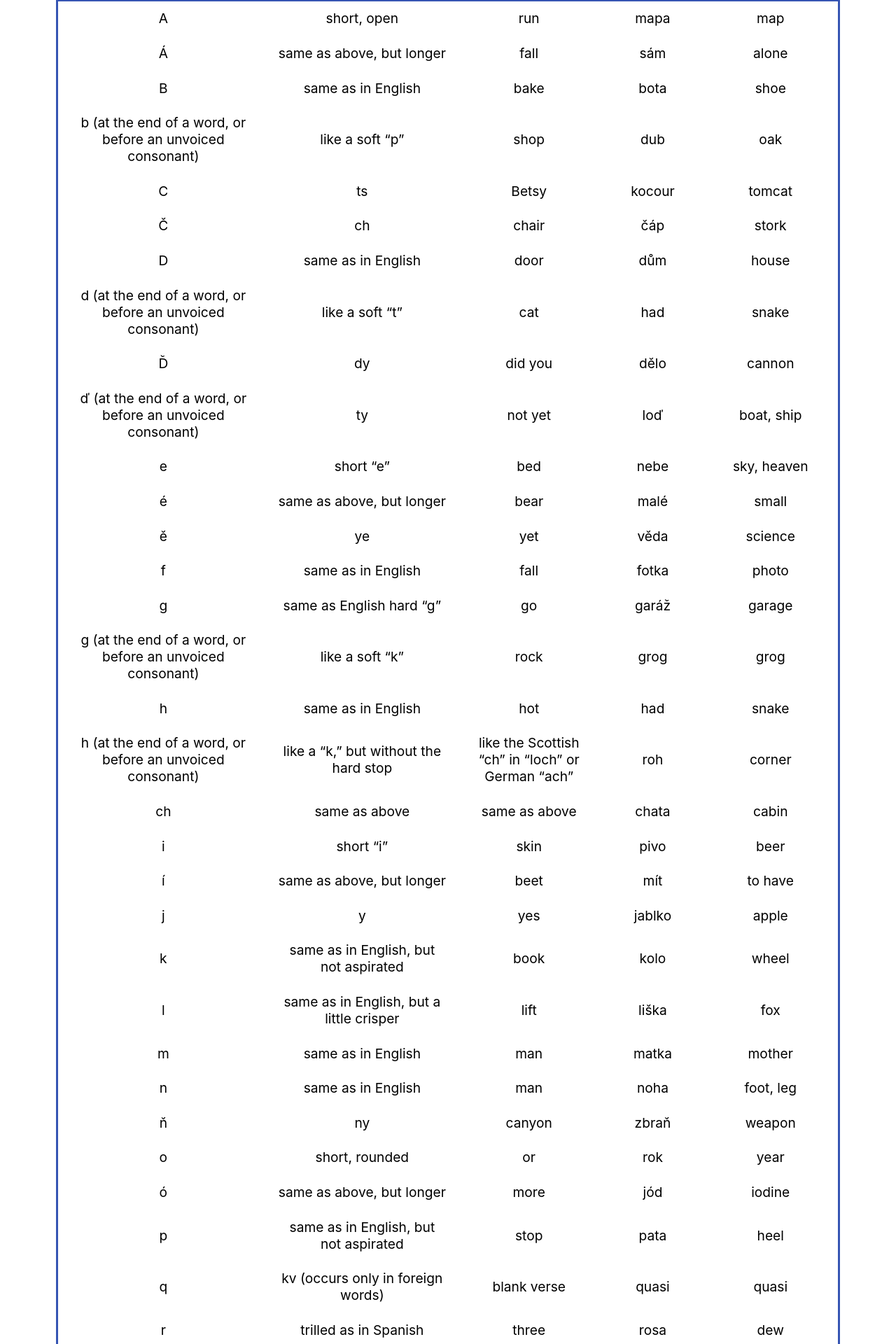
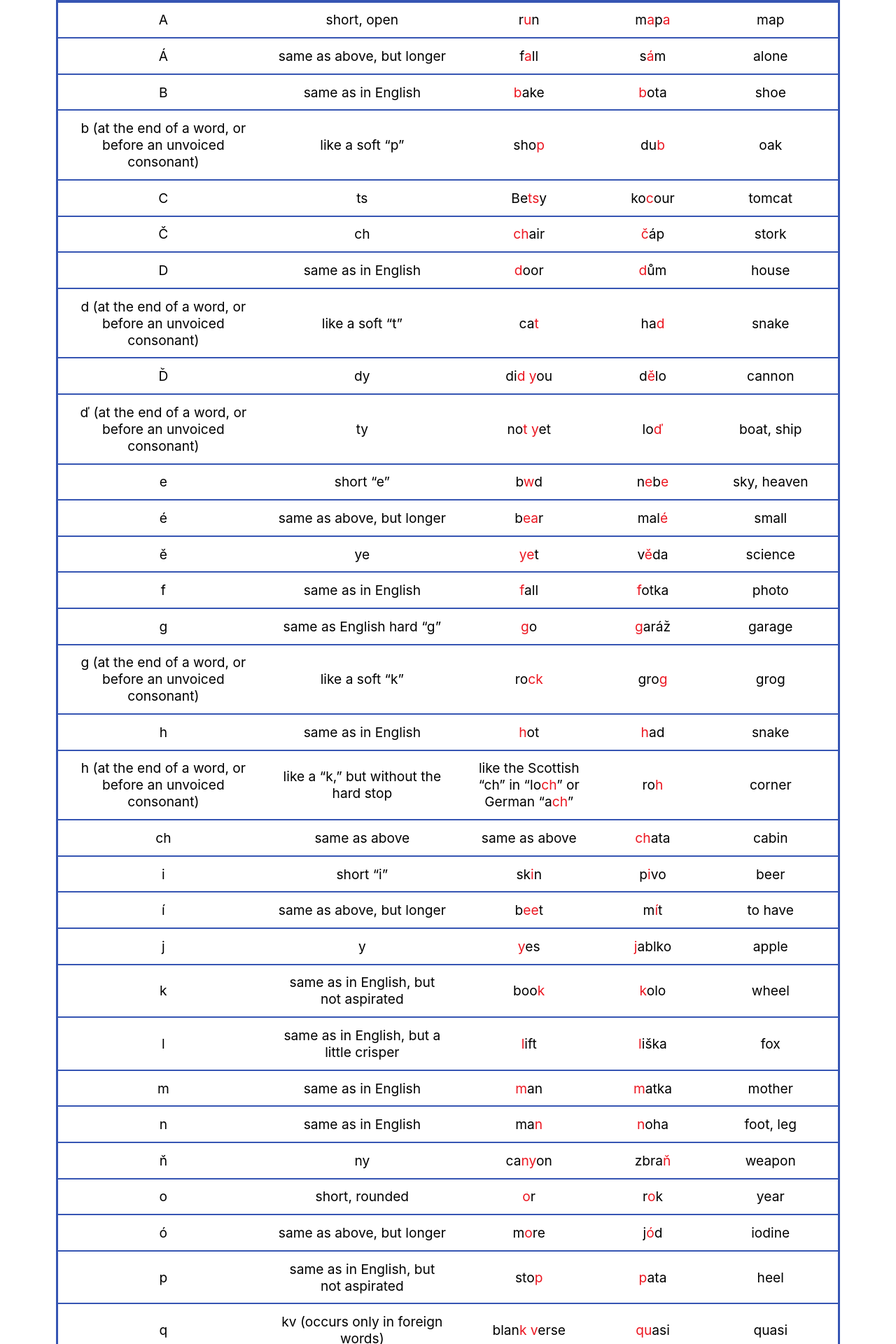
Before and after one commit to Doujie625/silvie-site, a React (Create React App) app: page /Pronounciation in a window 1280 px wide. Shown: the part 506-2426 px from the top of the page at 70% size. Built offline with nearby package versions, Linux system fonts and the light colour scheme; a web font is replaced by a local one.

Commit message:
colored table letters and began resources

```diff
--- a/src/App.css
+++ b/src/App.css
@@ -110,6 +110,11 @@ th, td {
   font-size: 1.2rem;
 }
 
+tr {
+  border: 2px solid #3655b3
+
+}
+
 tbody {
   background-color: #fff;
 }
@@ -152,18 +157,19 @@ tbody {
 .book_item {
   display: flex;
   justify-content: center;
-  height: 400px;
   margin: 20px;
+  height: 320px;
 }
 .book {
   height: 400px;
-  width: 250px;
   padding: 0 20px 0 20px;
+  width: 200px;
 }
 
 .book_image {
-  width: 200px;
-  height: 300px;
+  width: 150px;
+  height: 225px;
+
 }
 .stripe {
   background-color: #3655b3;
@@ -175,3 +181,7 @@ tbody {
   align-items: center;
   width: 100%;
 }
+
+.red {
+  color: #ec1721
+}
--- a/src/Components/Data/letters.js
+++ b/src/Components/Data/letters.js
@@ -15,57 +15,58 @@ const Letters = function() {
                     </tr>
                 </thead>
                 <tbody className="table_body">
-                    <tr><td>A</td><td>short, open</td><td>run</td><td>mapa</td><td>map</td></tr>
-                    <tr><td>Á</td><td>same as above, but longer</td><td>fall</td><td>sám</td><td>alone</td></tr>
-                    <tr><td>B</td><td>same as in English</td><td>bake</td><td>bota</td><td>shoe</td></tr>
-                    <tr><td>b (at the end of a word, or before an unvoiced consonant)</td><td>like a soft “p”</td><td>shop</td><td>dub</td><td>oak</td></tr>
-                    <tr><td>C</td><td>ts</td><td>Betsy</td><td>kocour</td><td>tomcat</td></tr>
-                    <tr><td>Č</td><td>ch</td><td>chair</td><td>čáp</td><td>stork</td></tr>
-                    <tr><td>D</td><td>same as in English</td><td>door</td><td>dům</td><td>house</td></tr>
-                    <tr><td>d (at the end of a word, or before an unvoiced consonant)</td><td>like a soft “t”</td><td>cat</td><td>had</td><td>snake</td></tr>
-                    <tr><td>Ď</td><td>dy</td><td>did you</td><td>dělo</td><td>cannon</td></tr>
-                    <tr><td>ď (at the end of a word, or before an unvoiced consonant)</td><td>ty</td><td>not yet</td><td>loď</td><td>boat, ship</td></tr>
-                    <tr><td>e</td><td>short “e”</td><td>bed</td><td>nebe</td><td>sky, heaven</td></tr>
-                    <tr><td>é</td><td>same as above, but longer</td><td>bear</td><td>malé</td><td>small</td></tr>
-                    <tr><td>ě</td><td>ye</td><td>yet</td><td>věda</td><td>science</td></tr>
-                    <tr><td>f</td><td>same as in English</td><td>fall</td><td>fotka</td><td>photo</td></tr>
-                    <tr><td>g</td><td>same as English hard “g”</td><td>go</td><td>garáž</td><td>garage</td></tr>
-                    <tr><td>g (at the end of a word, or before an unvoiced consonant)</td><td>like a soft “k”</td><td>rock</td><td>grog</td><td>grog</td></tr>
-                    <tr><td>h</td><td>same as in English</td><td>hot</td><td>had</td><td>snake</td></tr>
-                    <tr><td>h (at the end of a word, or before an unvoiced consonant) </td><td>like a “k,” but without the hard stop</td><td>like the Scottish “ch” in “loch” or German “ach”</td><td>roh</td><td>corner</td></tr>
-                    <tr><td>ch</td><td>same as above</td><td>same as above</td><td>chata</td><td>cabin</td></tr>
-                    <tr><td>i</td><td>short “i”</td><td>skin</td><td>pivo</td><td>beer</td></tr>
-                    <tr><td>í</td><td>same as above, but longer</td><td>beet</td><td>mít</td><td>to have</td></tr>
-                    <tr><td>j</td><td>y</td><td>yes</td><td>jablko</td><td>apple</td></tr>
-                    <tr><td>k</td><td>same as in English, but not aspirated</td><td>book</td><td>kolo</td><td>wheel</td></tr>
-                    <tr><td>l</td><td>same as in English, but a little crisper</td><td>lift</td><td>liška</td><td>fox</td></tr>
-                    <tr><td>m</td><td>same as in English</td><td>man</td><td>matka</td><td>mother</td></tr>
-                    <tr><td>n</td><td>same as in English</td><td>man</td><td>noha</td><td>foot, leg</td></tr>
-                    <tr><td>ň</td><td>ny</td><td>canyon</td><td>zbraň</td><td>weapon</td></tr>
-                    <tr><td>o</td><td>short, rounded</td><td>or</td><td>rok</td><td>year</td></tr>
-                    <tr><td>ó</td><td>same as above, but longer</td><td>more</td><td>jód</td><td>iodine</td></tr>
-                    <tr><td>p</td><td>same as in English, but not aspirated</td><td>stop</td><td>pata</td><td>heel</td></tr>
-                    <tr><td>q</td><td>kv (occurs only in foreign words)</td><td>blank verse</td><td>quasi</td><td>quasi</td></tr>
-                    <tr><td>r</td><td>trilled as in Spanish</td><td>three</td><td>rosa</td><td>dew</td></tr>
-                    <tr><td>ř</td><td>trilled “r” together with “ž”</td><td>no English equivalent</td><td>řada</td><td>row, line</td></tr>
-                    <tr><td>ř (at the end of a word, or before an unvoiced consonant)</td><td>trilled “r” together with “š”</td><td>no English equivalent</td><td>keř</td><td>bush</td></tr>
-                    <tr><td>s</td><td>same as in English</td><td>stop</td><td>rosa</td><td>dew</td></tr>
-                    <tr><td>š</td><td>sh</td><td>rush</td><td>šaty</td><td>dress, suit</td></tr>
-                    <tr><td>t</td><td>same as in English, but not aspirated</td><td>cat</td><td>tele</td><td>calf</td></tr>
-                    <tr><td>ť</td><td>ty</td><td>not yet</td><td>síť</td><td>net</td></tr>
-                    <tr><td>u</td><td>short, rounded</td><td>put</td><td>ruka</td><td>hand</td></tr>
-                    <tr><td>ú</td><td>same as above, but longer; occurs only at the beginning of a word</td><td>spoon</td><td>ústa</td><td>mouth</td></tr>
-                    <tr><td>ů</td><td>same as above; occurs only in the middle or at the end of a word</td><td>spoon</td><td>můra</td><td>moth</td></tr>
-                    <tr><td>v</td><td>same as in English</td><td>very</td><td>vana</td><td>bathtub</td></tr>
-                    <tr><td>v (at the end of a word, or before an unvoiced consonant)</td><td>f</td><td>off</td><td>kov</td><td>metal</td></tr>
-                    <tr><td>w</td><td>v (occurs only in foreign words)</td><td>very</td><td>watt</td><td>watt</td></tr>
-                    <tr><td>x (occurs mostly in foreign words)</td><td>ks</td><td>axe</td><td>xerografie</td><td>xerography</td></tr>
-                    <tr><td>y</td><td>same as “i” above</td><td>skin</td><td>ryba</td><td>fish</td></tr>
-                    <tr><td>ý</td><td>same as above, but longer</td><td>beet</td><td>býk</td><td>bull</td></tr>
-                    <tr><td>z</td><td>same as in English</td><td>razor</td><td>zlato</td><td>gold</td></tr>
-                    <tr><td>z (at the end of a word, or before an unvoiced consonant)</td><td>s</td><td>class</td><td>obraz</td><td>picture</td></tr>
-                    <tr><td>ž</td><td>zh</td><td>measure</td><td>žába</td><td>frog</td></tr>
-                    <tr><td>ž (at the end of a word, or before an unvoiced consonant)</td><td>sh</td><td>dash</td><td>nůž</td><td>knife</td></tr>
+                    <tr><td>A</td><td>short, open</td><td>r<span className="red">u</span>n</td><td>m<span className="red">a</span>p<span className="red">a</span></td><td>map</td></tr>
+                    <tr><td>Á</td><td>same as above, but longer</td><td>f<span className="red">a</span>ll</td><td>s<span className="red">á</span>m</td><td>alone</td></tr>
+                    <tr><td>B</td><td>same as in English</td><td><span className="red">b</span>ake</td><td><span className="red">b</span>ota</td><td>shoe</td></tr>
+                    <tr><td>b (at the end of a word, or before an unvoiced consonant)</td><td>like a soft “p”</td><td>sho<span className="red">p</span></td><td>du<span className="red">b</span></td><td>oak</td></tr>
+                    <tr><td>C</td><td>ts</td><td>Be<span className="red">ts</span>y</td><td>ko<span className="red">c</span>our</td><td>tomcat</td></tr>
+                    <tr><td>Č</td><td>ch</td><td><span className="red">ch</span>air</td><td><span className="red">č</span>áp</td><td>stork</td></tr>
+                    <tr><td>D</td><td>same as in English</td><td><span className="red">d</span>oor</td><td><span className="red">d</span>ům</td><td>house</td></tr>
+                    <tr><td>d (at the end of a word, or before an unvoiced consonant)</td><td>like a soft “t”</td><td>ca<span className="red">t</span></td><td>ha<span className="red">d</span></td><td>snake</td></tr>
+                    <tr><td>Ď</td><td>dy</td><td>di<span className="red">d y</span>ou</td><td>d<span className="red">ě</span>lo</td><td>cannon</td></tr>
+                    <tr><td>ď (at the end of a word, or before an unvoiced consonant)</td><td>ty</td><td>no<span className="red">t y</span>et</td><td>lo<span className="red">ď</span></td><td>boat, ship</td></tr>
+                    <tr><td>e</td><td>short “e”</td><td>b<span className="red">w</span>d</td><td>n<span className="red">e</span>b<span className="red">e</span></td><td>sky, heaven</td></tr>
+                    <tr><td>é</td><td>same as above, but longer</td><td>b<span className="red">ea</span>r</td><td>mal<span className="red">é</span></td><td>small</td></tr>
+                    <tr><td>ě</td><td>ye</td><td><span className="red">ye</span>t</td><td>v<span className="red">ě</span>da</td><td>science</td></tr>
+                    <tr><td>f</td><td>same as in English</td><td><span className="red">f</span>all</td><td><span className="red">f</span>otka</td><td>photo</td></tr>
+                    <tr><td>g</td><td>same as English hard “g”</td><td><span className="red">g</span>o</td><td><span className="red">g</span>aráž</td><td>garage</td></tr>
+                    <tr><td>g (at the end of a word, or before an unvoiced consonant)</td><td>like a soft “k”</td><td>ro<span className="red">ck</span></td><td>gro<span className="red">g</span></td><td>grog</td></tr>
+                    <tr><td>h</td><td>same as in English</td><td><span className="red">h</span>ot</td><td><span className="red">h</span>ad</td><td>snake</td></tr>
+                    <tr><td>h (at the end of a word, or before an unvoiced consonant) </td><td>like a “k,” but without the hard stop</td><td>like the Scottish “ch” in “lo<span className="red">ch</span>” or German “a<span className="red">ch</span>”</td><td>ro<span className="red">h</span></td><td>corner</td></tr>
+                    <tr><td>ch</td><td>same as above</td><td>same as above</td><td><span className="red">ch</span>ata</td><td>cabin</td></tr>
+                    <tr><td>i</td><td>short “i”</td><td>sk<span className="red">i</span>n</td><td>p<span className="red">i</span>vo</td><td>beer</td></tr>
+                    <tr><td>í</td><td>same as above, but longer</td><td>b<span className="red">ee</span>t</td><td>m<span className="red">í</span>t</td><td>to have</td></tr>
+                    <tr><td>j</td><td>y</td><td><span className="red">y</span>es</td><td><span className="red">j</span>ablko</td><td>apple</td></tr>
+                    <tr><td>k</td><td>same as in English, but not aspirated</td><td>boo<span className="red">k</span></td><td><span className="red">k</span>olo</td><td>wheel</td></tr>
+
+                    <tr><td>l</td><td>same as in English, but a little crisper</td><td><span className="red">l</span>ift</td><td><span className="red">l</span>iška</td><td>fox</td></tr>
+                    <tr><td>m</td><td>same as in English</td><td><span className="red">m</span>an</td><td><span className="red">m</span>atka</td><td>mother</td></tr>
+                    <tr><td>n</td><td>same as in English</td><td>ma<span className="red">n</span></td><td><span className="red">n</span>oha</td><td>foot, leg</td></tr>
+                    <tr><td>ň</td><td>ny</td><td>ca<span className="red">ny</span>on</td><td>zbra<span className="red">ň</span></td><td>weapon</td></tr>
+                    <tr><td>o</td><td>short, rounded</td><td><span className="red">o</span>r</td><td>r<span className="red">o</span>k</td><td>year</td></tr>
+                    <tr><td>ó</td><td>same as above, but longer</td><td>m<span className="red">o</span>re</td><td>j<span className="red">ó</span>d</td><td>iodine</td></tr>
+                    <tr><td>p</td><td>same as in English, but not aspirated</td><td>sto<span className="red">p</span></td><td><span className="red">p</span>ata</td><td>heel</td></tr>
+                    <tr><td>q</td><td>kv (occurs only in foreign words)</td><td>blan<span className="red">k v</span>erse</td><td><span className="red">qu</span>asi</td><td>quasi</td></tr>
+                    <tr><td>r</td><td>trilled as in Spanish</td><td>th<span className="red">r</span>ee</td><td><span className="red">r</span>osa</td><td>dew</td></tr>
+                    <tr><td>ř</td><td>trilled “r” together with “ž”</td><td>no English equivalent</td><td><span className="red">ř</span>ada</td><td>row, line</td></tr>
+                    <tr><td>ř (at the end of a word, or before an unvoiced consonant)</td><td>trilled “r” together with “š”</td><td>no English equivalent</td><td>ke<span className="red">ř</span></td><td>bush</td></tr>
+                    <tr><td>s</td><td>same as in English</td><td><span className="red">s</span>top</td><td>ro<span className="red">s</span>a</td><td>dew</td></tr>
+                    <tr><td>š</td><td>sh</td><td>ru<span className="red">sh</span></td><td><span className="red">š</span>aty</td><td>dress, suit</td></tr>
+                    <tr><td>t</td><td>same as in English, but not aspirated</td><td>ca<span className="red">t</span></td><td><span className="red">t</span>ele</td><td>calf</td></tr>
+                    <tr><td>ť</td><td>ty</td><td>no<span className="red">t y</span>et</td><td>sí<span className="red">ť</span></td><td>net</td></tr>
+                    <tr><td>u</td><td>short, rounded</td><td>p<span className="red">u</span>t</td><td>r<span className="red">u</span>ka</td><td>hand</td></tr>
+                    <tr><td>ú</td><td>same as above, but longer; occurs only at the beginning of a word</td><td>sp<span className="red">oo</span>n</td><td><span className="red">ú</span>sta</td><td>mouth</td></tr>
+                    <tr><td>ů</td><td>same as above; occurs only in the middle or at the end of a word</td><td>sp<span className="red">oo</span>n</td><td>m<span className="red">ů</span>ra</td><td>moth</td></tr>
+                    <tr><td>v</td><td>same as in English</td><td><span className="red">v</span>ery</td><td><span className="red">v</span>ana</td><td>bathtub</td></tr>
+                    <tr><td>v (at the end of a word, or before an unvoiced consonant)</td><td>f</td><td>o<span className="red">ff</span></td><td>ko<span className="red">v</span></td><td>metal</td></tr>
+                    <tr><td>w</td><td>v (occurs only in foreign words)</td><td><span className="red">v</span>ery</td><td><span className="red">w</span>att</td><td>watt</td></tr>
+                    <tr><td>x (occurs mostly in foreign words)</td><td>ks</td><td>a<span className="red">x</span>e</td><td><span className="red">x</span>erografie</td><td>xerography</td></tr>
+                    <tr><td>y</td><td>same as “i” above</td><td>sk<span className="red">i</span>n</td><td>r<span className="red">y</span>ba</td><td>fish</td></tr>
+                    <tr><td>ý</td><td>same as above, but longer</td><td>b<span className="red">ee</span>t</td><td>b<span className="red">ý</span>k</td><td>bull</td></tr>
+                    <tr><td>z</td><td>same as in English</td><td>ra<span className="red">z</span>or</td><td><span className="red">z</span>lato</td><td>gold</td></tr>
+                    <tr><td>z (at the end of a word, or before an unvoiced consonant)</td><td>s</td><td>cla<span className="red">ss</span></td><td>obra<span className="red">z</span></td><td>picture</td></tr>
+                    <tr><td>ž</td><td>zh</td><td>mea<span className="red">s</span>ure</td><td><span className="red">ž</span>ába</td><td>frog</td></tr>
+                    <tr><td>ž (at the end of a word, or before an unvoiced consonant)</td><td>sh</td><td>da<span className="red">sh</span></td><td>nů<span className="red">ž</span></td><td>knife</td></tr>
                 </tbody>
             </table>
         </div>
--- a/src/Components/Pages/Books.js
+++ b/src/Components/Pages/Books.js
@@ -5,6 +5,11 @@ import { book_data } from './../Data/Book_data'
 import { Link, useLinkClickHandler } from "react-router-dom"
 
 const Books = function() {
+
+
+    let openTab = url => {
+        window.open(url, '_blank', 'noopener,noreferrer')
+    }
 
     return (
         <div className="Home">
@@ -22,8 +27,9 @@ const Books = function() {
                         {book_data.map((book) => {
                             if (book.id <= 3)
                             return (
-                                <div key={book.id} className="book">
-                                    <a href={book.url}>
+
+                                <div key={book.id} className="book" onClick={() => openTab(book.url)}>
+                                    <a>
                                         <img className="book_image" src={book.image} />
                                         <div>{book.title}</div>
                                         <div>{book.author}</div>
@@ -38,27 +44,12 @@ const Books = function() {
                     </div>
                     <div className="book_item">
                     {book_data.map((book) => {
-                            if (book.id > 3 && book.id < 6)
+                            if (book.id > 3 && book.id < 8)
                             return (
-                                <div key={book.id} className="book">
-                                    <a href={book.url}>
+                                <div key={book.id} className="book" onClick={() => openTab(book.url)}>
+                                    <a>
                                         <img className="book_image" src={book.image} />
                                         <div>{book.title}</div>
-                                        <div>{book.subtitle}</div>
-                                    </a>
-                                </div>
-                            )
-                        })}
-                    </div>
-                    <div className="book_item">
-                    {book_data.map((book) => {
-                            if (book.id > 5 && book.id < 8)
-                            return (
-                                <div key={book.id} className="book">
-                                    <a href={book.url}>
-                                        <img className="book_image" src={book.image} />
-                                        <div>{book.title}</div>
-                                        <div>{book.author}</div>
                                         <div>{book.subtitle}</div>
                                     </a>
                                 </div>
@@ -72,8 +63,8 @@ const Books = function() {
                     {book_data.map((book) => {
                             if (book.id > 7 && book.id < 13)
                             return (
-                                <div key={book.id} className="book">
-                                    <a href={book.url}>
+                                <div key={book.id} className="book" onClick={() => openTab(book.url)}>
+                                    <a>
                                         <img className="book_image" src={book.image} />
                                         <div>{book.title}</div>
                                         <div>{book.author}</div>
@@ -90,8 +81,8 @@ const Books = function() {
                     {book_data.map((book) => {
                             if (book.id > 12 && book.id < 18)
                             return (
-                                <div key={book.id} className="book">
-                                    <a href={book.url}>
+                                <div key={book.id} className="book" onClick={() => openTab(book.url)}>
+                                    <a>
                                         <img className="book_image" src={book.image} />
                                         <div>{book.title}</div>
                                         <div>{book.author}</div>
```
Also changed, not shown: src/Components/Data/resource_data.js (added, +90 -0 lines), src/Components/Pages/Individual.js (+45 -84 lines), src/Components/Pages/Resources.js (+28 -7 lines), src/Components/Resource_Icons/Deepl.svg (added), src/Components/Resource_Icons/g-translate.svg (added).
